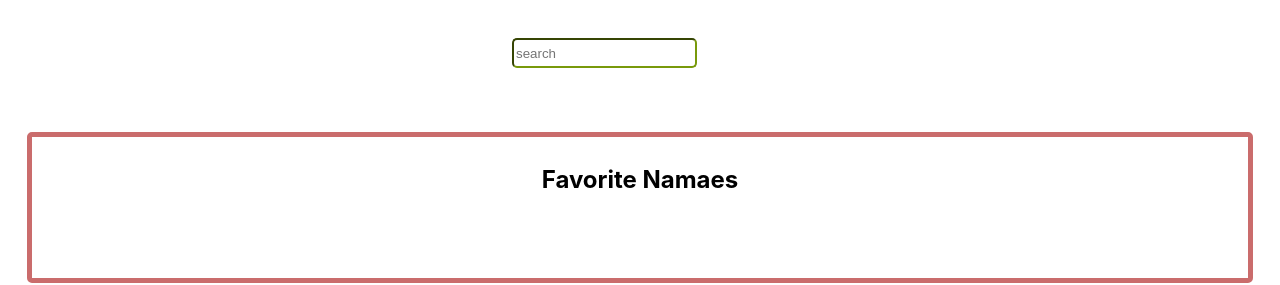
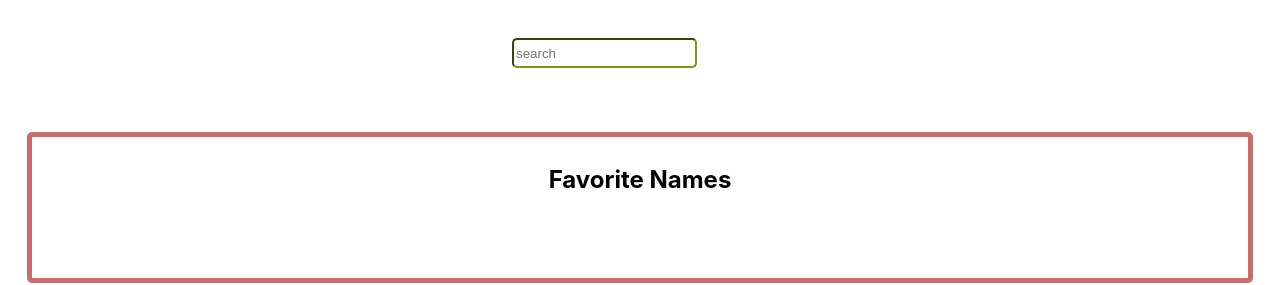
Before and after one commit to Halla-S/baby-names-react, a React (Create React App) app: page / in a window 1280 px wide. Shown: the top 285 px of the page. Built offline with nearby package versions, Linux system fonts and the light colour scheme.

Commit message:
fixing errors

```diff
--- a/src/App.js
+++ b/src/App.js
@@ -34,7 +34,7 @@ const BabyNames = (props) => {
       ></input>
       <>
         <div className="myDiv Div">
-          <h2>Favorite Namaes</h2>
+          <h2>Favorite Names</h2>
           <ul>
             {addlist
               .filter((babyName) => {
```
